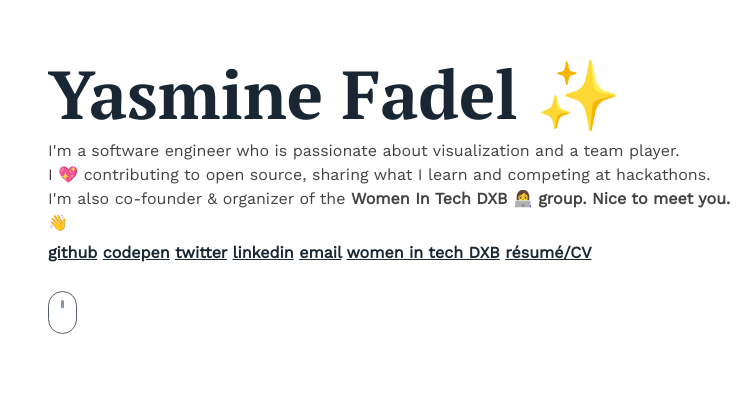
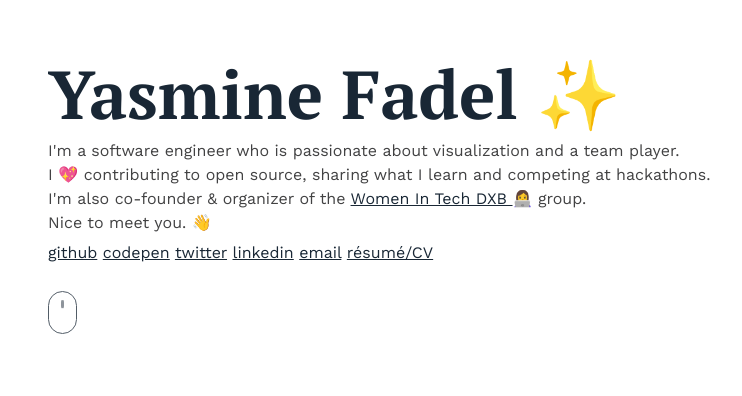
Before and after one commit to omguhh/omguhh.github.io, a plain HTML site: page index.html in a window 1280 px wide. Shown: the part 152-548 px from the top of the page, 96-838 px from the left. Drawn offline with nearby package versions, Linux system fonts and the light colour scheme.

Commit message:
Update index.html

```diff
--- a/index.html
+++ b/index.html
@@ -27,13 +27,12 @@
     <section class="intro__container">
         <div class="intro__caption">
             <h1 class="intro__title">Yasmine Fadel ✨ </h1>
-            <p>I'm a software engineer who is passionate about visualization and a team player. <br> I 💖 contributing to open source, sharing what I learn and competing at hackathons. I'm also co-founder & organizer of the <b> Women In Tech DXB <b> 👩‍💻 group.  Nice to meet you. 👋 </p>
+            <p>I'm a software engineer who is passionate about visualization and a team player. <br> I 💖 contributing to open source, sharing what I learn and competing at hackathons. I'm also co-founder & organizer of the <a href="https://www.meetup.com/Women-In-Tech-Dubai/" target="_blank"> Women In Tech DXB </a> 👩‍💻 group. </br> Nice to meet you. 👋 </p>
             <a href="https://github.com/omguhh" target="_blank">github</a>
             <a href="https://codepen.io/omguhh/" target="_blank">codepen</a>
             <a href="https://twitter.com/omguhh" target="_blank">twitter</a>
             <a href="https://www.linkedin.com/in/yasminef/" target="_blank">linkedin</a>
             <a href="mailto:yasmine.m.f@live.co.uk" target="_blank">email</a>
-            <a href="https://www.meetup.com/Women-In-Tech-Dubai/" target="_blank">women in tech DXB</a>
             <a href="https://www.dropbox.com/s/0dr2z60rfx3gp1o/Yasmine_Fadel_CV_2018.pdf?dl=0" target="_blank"> résumé/CV </a>
             </br>
             <div class="intro__mouse__container">
```
